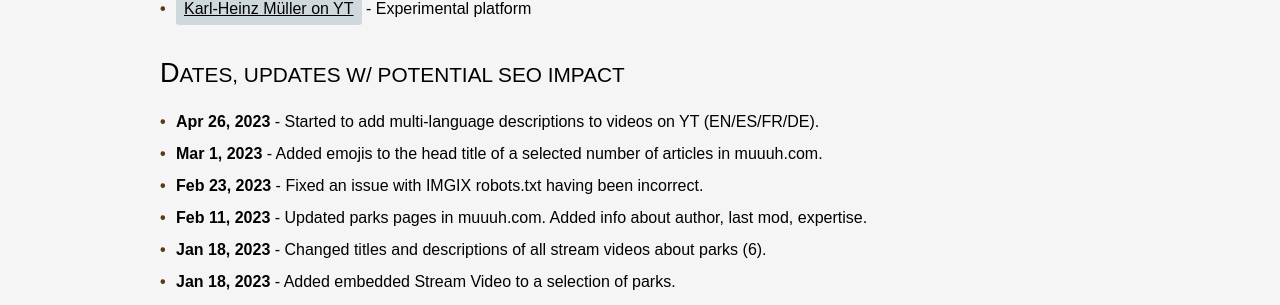
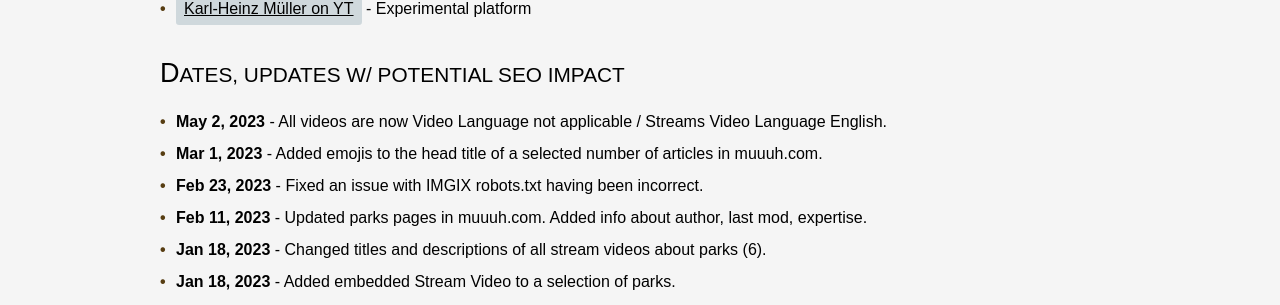
Before and after one commit to KHMuller/khmuller.github.io, a Jekyll site: the page built from index.md, in a window 1280 px wide. Shown: the part 688-993 px from the top of the page. Built offline with Jekyll 4.4.1, drawn with Linux system fonts in a browser that asks for light colours.

Commit message:
A minor update

```diff
--- a/index.md
+++ b/index.md
@@ -27,7 +27,7 @@ Excited about extending Muuuh's collections of photos and videos with in field s
 
 ## Dates, Updates w/ Potential SEO Impact
 
-- **Apr 26, 2023** - Started to add multi-language descriptions to videos on YT (EN/ES/FR/DE).
+- **May  2, 2023** - All videos are now Video Language not applicable / Streams Video Language English.
 - **Mar  1, 2023** - Added emojis to the head title of a selected number of articles in muuuh.com.
 - **Feb 23, 2023** - Fixed an issue with IMGIX robots.txt having been incorrect.
 - **Feb 11, 2023** - Updated parks pages in muuuh.com. Added info about author, last mod, expertise.
```
